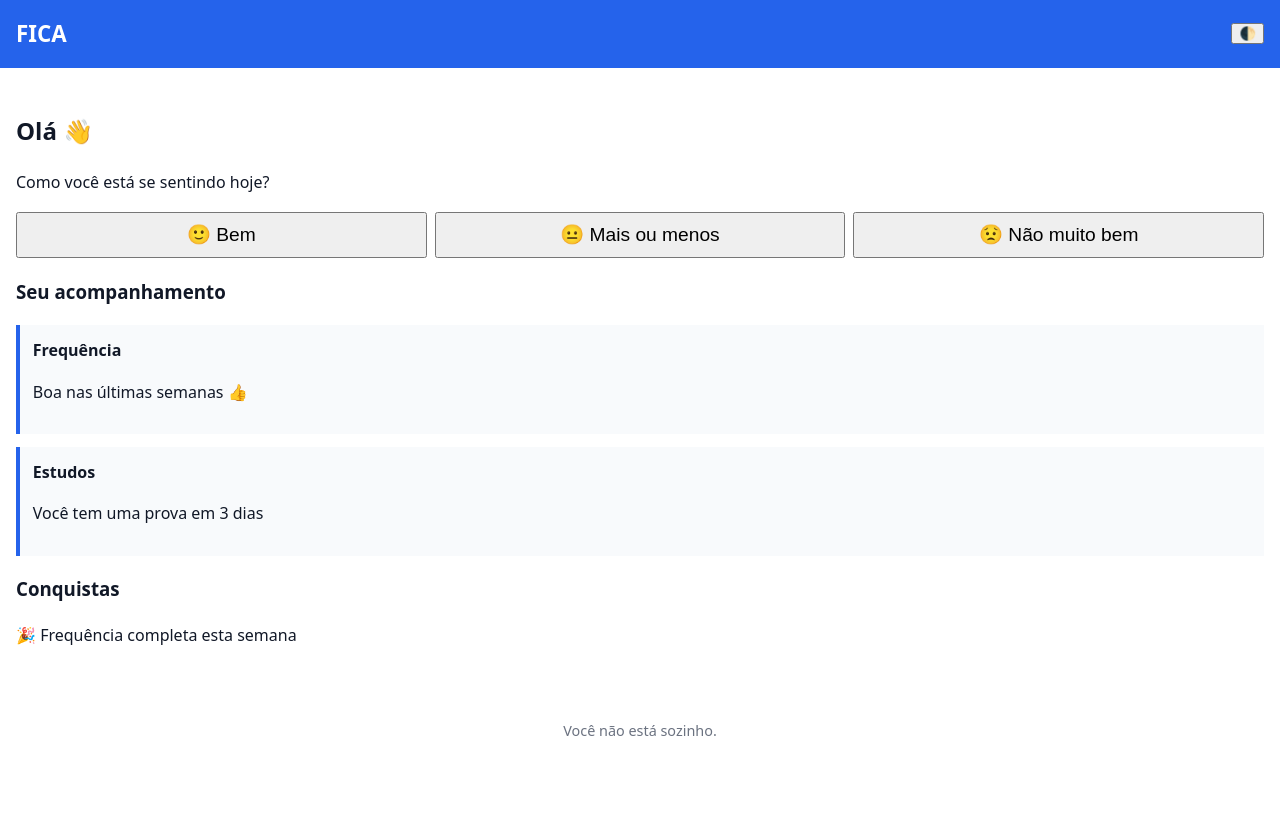
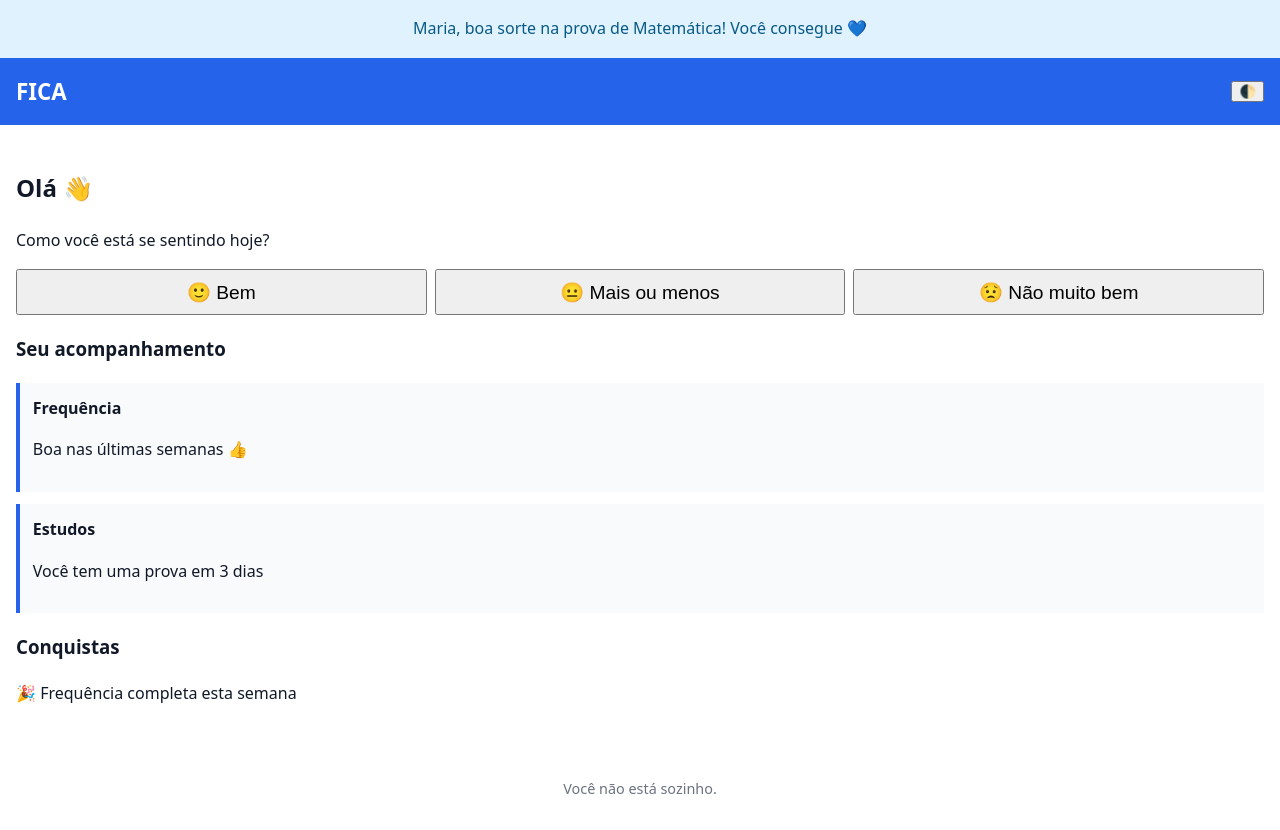
Before and after one commit to JoaoClaudiano/fica, a plain HTML site: page public/views/student/dashboard.html in a window 1280 px wide. Before the commit the page ends 800 px from the top, so only its background shows below. Drawn offline with Linux system fonts and the light colour scheme.

Commit message:
Atualizar o dashboard.html

```diff
--- a/public/views/student/dashboard.html
+++ b/public/views/student/dashboard.html
@@ -55,7 +55,15 @@
   <footer class="app-footer">
     <p>Você não está sozinho.</p>
   </footer>
+<script type="module">
+  import { sendInAppNotification } from "../../scripts/notificationService.js";
 
-  <script src="../../scripts/app.js"></script>
+  // Exemplo: lembrete de prova
+  sendInAppNotification({
+    type: "exam",
+    name: "Maria",
+    details: { subject: "Matemática" }
+  });
+</script>
 </body>
 </html>
```
